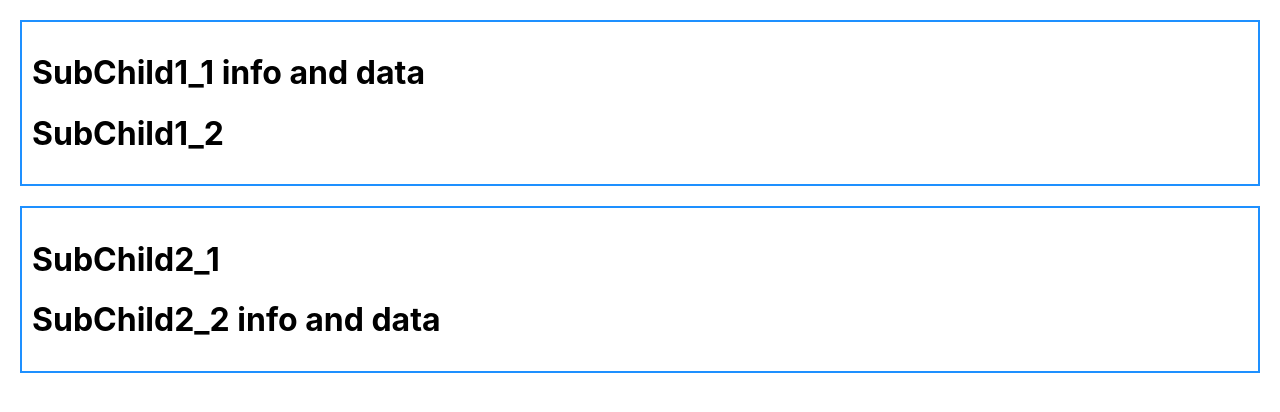
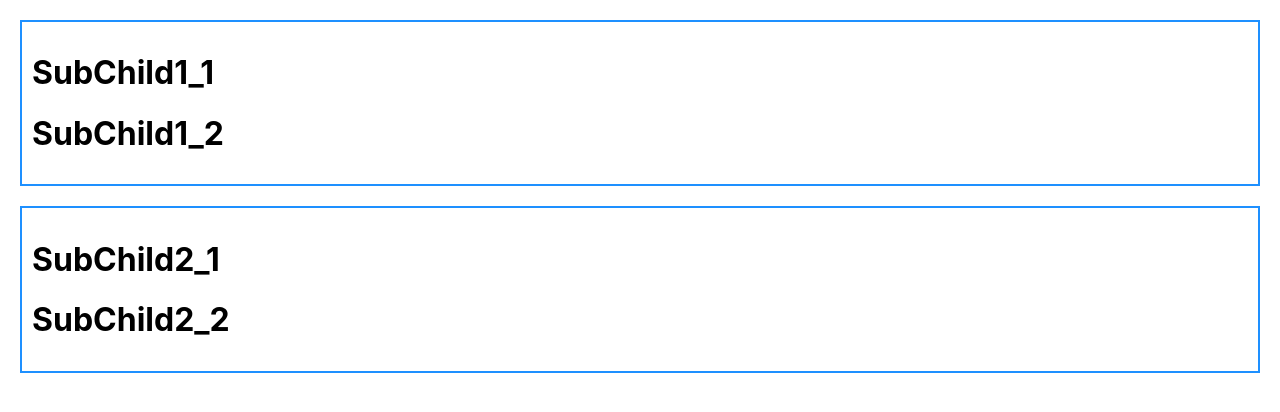
Before and after one commit to regvud/react-okten, a React (Create React App) app: page / in a window 1280 px wide. Shown: the top 412 px of the page. Built offline with nearby package versions, Linux system fonts and the light colour scheme; no server answers.

Commit message:
lesson3 commit

```diff
--- a/src/App.js
+++ b/src/App.js
@@ -1,5 +1,5 @@
 import './App.css';
-import {useEffect, useState} from "react";
+import React, {createContext, useEffect, useState} from "react";
 import Users from "./components/Users/Users";
 import UserPosts from "./components/UserPosts/UserPosts";
 import Child1 from "./components/Child1/Child1";
@@ -34,23 +34,28 @@ import Child2 from "./components/Child2/Child2";
 // Я б для себе рекомендував зробити наступну штуку з завданням з subchild:
 //     Зробити його спочатку без використання контексту, а потім переробити з ним. Так краще дійде суть
 
+const ChildContext = createContext(null)
+
 function App() {
     const [users, setUsers] = useState([])
     const [userPosts, setUserPosts] = useState([])
     const [userId, setUserId] = useState(null)
     const [subChild, setSubChild] = useState(null)
 
+
     useEffect(() => {
         fetch('https://jsonplaceholder.typicode.com/users').then(res => res.json()).then(users => setUsers(users))
     }, [])
 
-
+    console.log(ChildContext)
     return (
         <>
             {/*<Users users={users} setUserId={setUserId}/>*/}
             {/*<UserPosts userId={userId} userPosts={userPosts} setUserPosts={setUserPosts}/>*/}
-            <Child1 subChild={subChild} setSubChild={setSubChild}/>
-            <Child2 subChild={subChild} setSubChild={setSubChild}/>
+            <ChildContext.Provider value={{subChild, setSubChild}}>
+                <Child1/>
+                <Child2/>
+            </ChildContext.Provider>
         </>
     );
 }
--- a/src/components/Child1/Child1.js
+++ b/src/components/Child1/Child1.js
@@ -2,11 +2,12 @@ import React from 'react';
 import SubChild1_1 from "./SubChild1_1/SubChild1_1";
 import SubChild1_2 from "./SubChild1_2/SubChild1_2";
 import styles from './Child.module.css'
-const Child1 = ({subChild, setSubChild}) => {
+
+const Child1 = () => {
     return (
         <div className={styles.block}>
-            <SubChild1_1 subChild={subChild} setSubChild={setSubChild}/>
-            <SubChild1_2 subChild={subChild} setSubChild={setSubChild}/>
+                <SubChild1_1/>
+                <SubChild1_2/>
         </div>
     );
 };
--- a/src/components/Child1/SubChild1_1/SubChild1_1.js
+++ b/src/components/Child1/SubChild1_1/SubChild1_1.js
@@ -1,9 +1,9 @@
 import React from 'react';
 
-const SubChild11 = ({subChild}) => {
+const SubChild11 = () => {
     return (
         <div>
-            <h1>SubChild1_1 {subChild}</h1>
+            <h1>SubChild1_1 </h1>
         </div>
     );
 };
--- a/src/components/Child2/Child2.js
+++ b/src/components/Child2/Child2.js
@@ -4,11 +4,11 @@ import SubChild2_1 from "./SubChild2_1/SubChild2_1";
 import styles from '../Child1/Child.module.css'
 
 
-const Child2 = ({subChild, setSubChild}) => {
+const Child2 = () => {
     return (
         <div className={styles.block}>
-            <SubChild2_1 subChild={subChild} setSubChild={setSubChild}/>
-            <SubChild2_2 subChild={subChild} setSubChild={setSubChild}/>
+            <SubChild2_1/>
+            <SubChild2_2/>
         </div>
     );
 };
--- a/src/components/Child2/SubChild2_2/SubChild2_2.js
+++ b/src/components/Child2/SubChild2_2/SubChild2_2.js
@@ -1,12 +1,12 @@
-import React from 'react';
+import React, {useContext} from 'react';
+import subChild1_1 from "../../Child1/SubChild1_1/SubChild1_1";
 
-const SubChild22 = ({subChild, setSubChild}) => {
+const SubChild22 = () => {
     const value_to_transfer = 'info and data';
-    setSubChild(value_to_transfer)
-
+    useContext(value_to_transfer)
     return (
         <div>
-            <h1>SubChild2_2 {subChild}</h1>
+            <h1>SubChild2_2</h1>
         </div>
     );
 };
```
